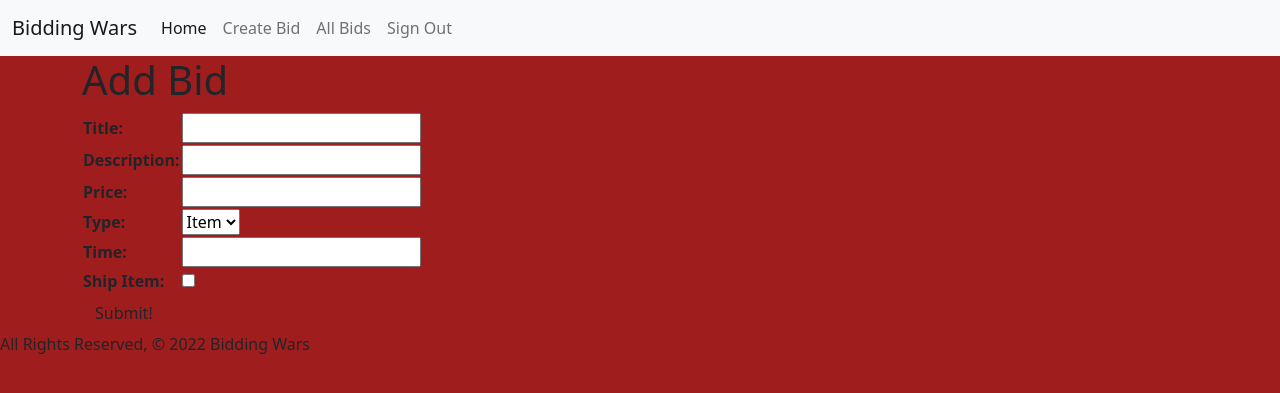
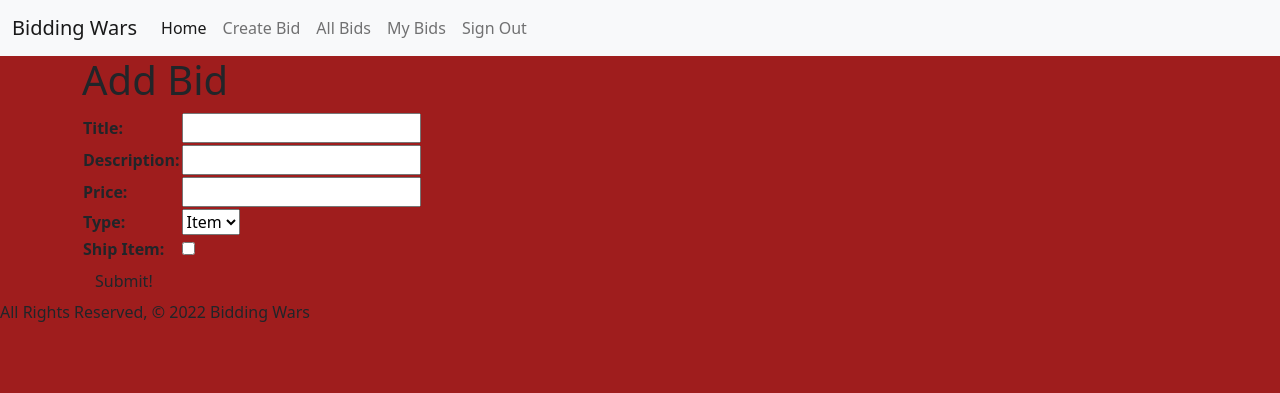
Before and after one commit to russellasagna/biddingwars, a Django app: page /bids/create/ in a window 1280 px wide. Shown: the top 393 px of the page. Run offline with Django 4.2, Linux system fonts and the light colour scheme; the visitor is signed in with stand-in values (Sample User, id 1).

Commit message:
Implementing CR

```diff
--- a/main_app/models.py
+++ b/main_app/models.py
@@ -15,7 +15,6 @@ class Post(models.Model):
         choices=OPTIONS,
         default=[0][0]
     )
-    time = models.DateField()
     ship = models.BooleanField('Ship Item')
 
     user = models.ForeignKey(User, on_delete=models.CASCADE)
@@ -25,7 +24,7 @@ class Post(models.Model):
         return f'{self.name}'
 
     def get_absolute_url(self):
-        return reverse('home', kwargs={'sell_id': self.id})
+        return reverse('bid_detail', kwargs={'sell_id': self.id})
 
 
 # class Bid(models.Model):
--- a/main_app/templates/base.html
+++ b/main_app/templates/base.html
@@ -47,6 +47,7 @@
             {% if user.is_authenticated %}
             <a class="nav-link" href="{% url 'bid_create' %}">Create Bid</a>
             <a class="nav-link" href="{% url 'bid_index' %}">All Bids</a>
+            <a class="nav-link" href="{% url 'user_bids' %}">My Bids</a>
             <a class="nav-link" href="{% url 'logout' %}">Sign Out</a>
             {% else %}
             <a class="nav-link" href="{% url 'login' %}">Log In</a>
--- a/main_app/urls.py
+++ b/main_app/urls.py
@@ -3,8 +3,10 @@ from . import views
 
 urlpatterns = [
     path('', views.home, name='home'),
-    path('bids/', views.BidList.as_view(), name='bid_index'),
+    path('bids/userbids', views.user_bids, name='user_bids'),
+    path('bids/', views.bid_list, name='bid_index'),
     path('bids/create/', views.BidCreate.as_view(), name='bid_create'),
+    path('bids/<int:sell_id>/', views.bid_detail, name='bid_detail'),
     path('accounts/signup/', views.signup, name='signup'),
 
 ]
--- a/main_app/views.py
+++ b/main_app/views.py
@@ -12,14 +12,21 @@ from .models import Post
 def home(request):
     return render(request, 'home.html')
 
+def user_bids(request):
+    my_bids = Post.objects.filter(user=request.user)
+    return render(request, 'user_stuff/user_bids.html', {'bids': my_bids})
 
-class BidList(ListView):
-  model = Post
-  context_object_name = 'post_list'
+def bid_list(request):
+  all_bids = Post.objects.exclude(user=request.user)
+  return render(request, 'main_app/post_list.html', {'bids': all_bids})
+
+def bid_detail(request, sell_id):
+  post = Post.objects.get(id=sell_id)
+  return render(request, 'main_app/post_detail.html', { 'bid': post })
 
 class BidCreate(CreateView, LoginRequiredMixin):
   model = Post
-  fields = ['title','description', 'price', 'type', 'time', 'ship']
+  fields = ['title','description', 'price', 'type', 'ship']
   # success_url = '/'
 
   def form_valid(self, form):
```
Also changed, not shown: main_app/templates/main_app/post_detail.html (added, +9 -0 lines), main_app/templates/user_stuff/user_bids.html (added, +24 -0 lines), main_app/migrations/0006_remove_post_time.py (added).
